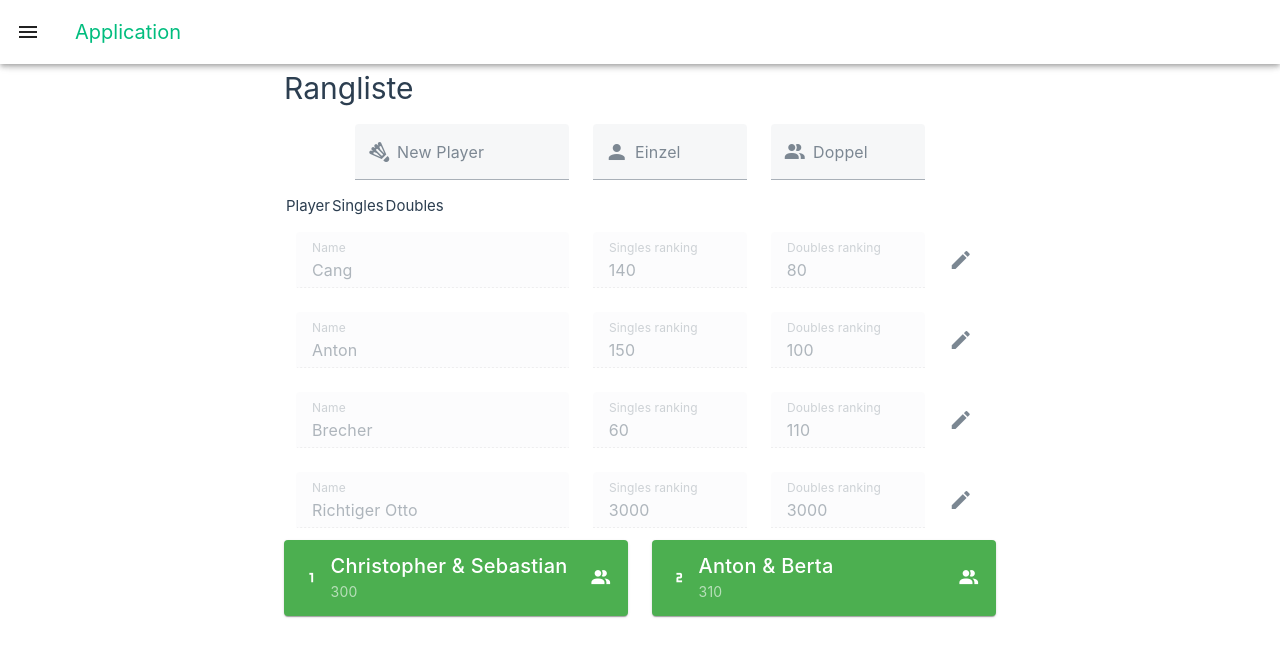
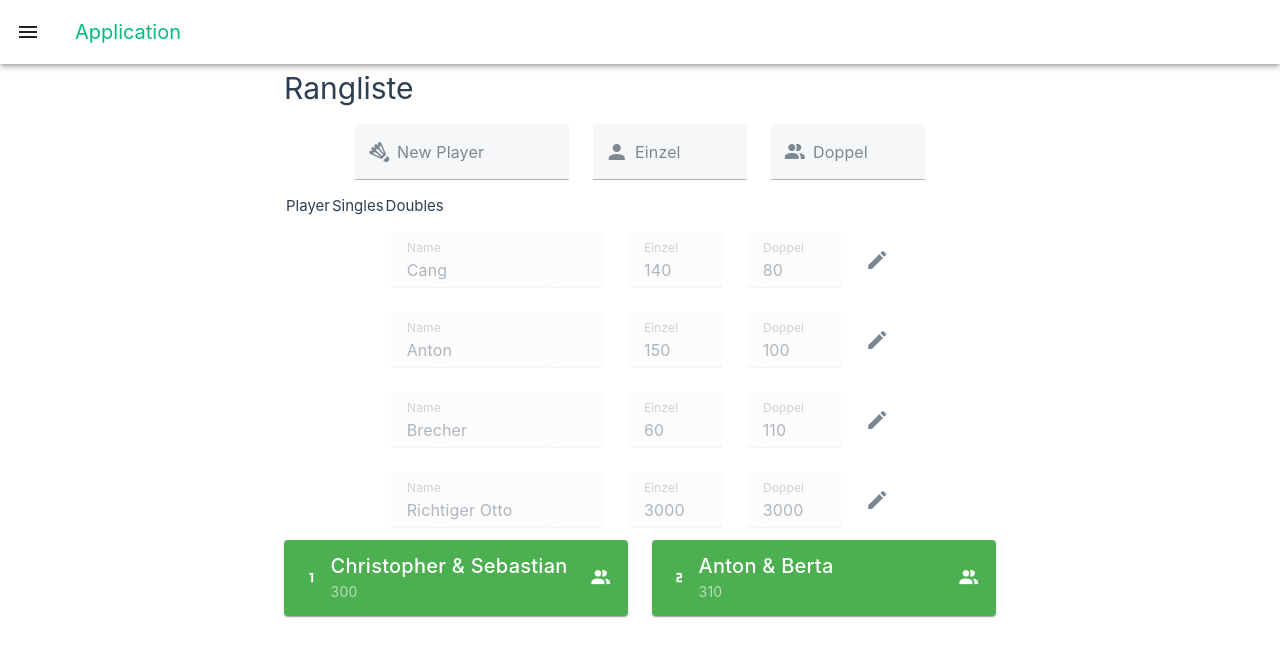
Before and after one commit to cangd/badminton-toolbox, a Vue app: page /rangliste in a window 1280 px wide. Shown: the top 656 px of the page. Built offline with nearby package versions, Linux system fonts and the light colour scheme.

Commit message:
Add little adjustments to table player [vuetify]

```diff
--- a/src/components/rangliste/TablePlayers.vue
+++ b/src/components/rangliste/TablePlayers.vue
@@ -11,7 +11,7 @@
     </table>
 
     <div class="tablePlayers__players" v-for="(player, index) in players" :key="player.id">
-      <v-col cols="12" md="5">
+      <v-col cols="12" md="4">
         <v-text-field
           class="tablePlayers__name--input"
           :class="{ tablePlayers__error: !isNameValid(index) }"
@@ -22,23 +22,23 @@
         ></v-text-field>
       </v-col>
 
-      <v-col cols="12" md="3">
+      <v-col cols="12" md="2">
         <v-text-field
           class="tablePlayers__singles--input"
           :class="{ tablePlayers__error: !isSinglesValid(index) }"
           v-model="player.singles"
-          label="Singles ranking"
+          label="Einzel"
           hide-details
           :disabled="!player.editing"
         ></v-text-field>
       </v-col>
 
-      <v-col cols="12" md="3">
+      <v-col cols="12" md="2">
         <v-text-field
           class="tablePlayers__doubles--input"
           :class="{ tablePlayers__error: !isDoublesValid(index) }"
           v-model="player.doubles"
-          label="Doubles ranking"
+          label="Doppel"
           hide-details
           :disabled="!player.editing"
         ></v-text-field>
@@ -72,6 +72,10 @@
 </template>
 
 <script setup lang="ts">
+// TODO I AM HERE
+// Try to use this for the TEMPLATE INSTEAD
+// https://vuetifyjs.com/en/components/data-tables/basics/#usage
+
 import { savePlayersToSessionStorage } from '@/helper/rangliste/playersStorageHelper'
 import type Player from '@/models/Player.js'
 import { computed } from 'vue'
@@ -138,10 +142,12 @@ function deletePlayer(id: any) {
 }
 
 function sortByName() {
+  console.log('Sort by name', players.value)
   players.value.sort((a, b) => a.name.localeCompare(b.name))
 }
 
 function sortBySingles() {
+  console.log('Sort by singles', players.value)
   players.value.sort((a, b) => {
     const singlesA = parseInt(a.singles)
     const singlesB = parseInt(b.singles)
@@ -150,6 +156,7 @@ function sortBySingles() {
 }
 
 function sortByDoubles() {
+  console.log('Sort by doubles', players.value)
   players.value.sort((a, b) => {
     const doublesA = parseInt(a.doubles)
     const doublesB = parseInt(b.doubles)
@@ -168,6 +175,7 @@ function sortByDoubles() {
 
   &__players {
     display: flex;
+    justify-content: center;
   }
 
   &__action {
@@ -177,7 +185,7 @@ function sortByDoubles() {
 
   &__cell,
   &__head {
-    display: table-cell;
+    display: flex;
     border: 1px solid #000;
     padding: 8px;
   }
```
